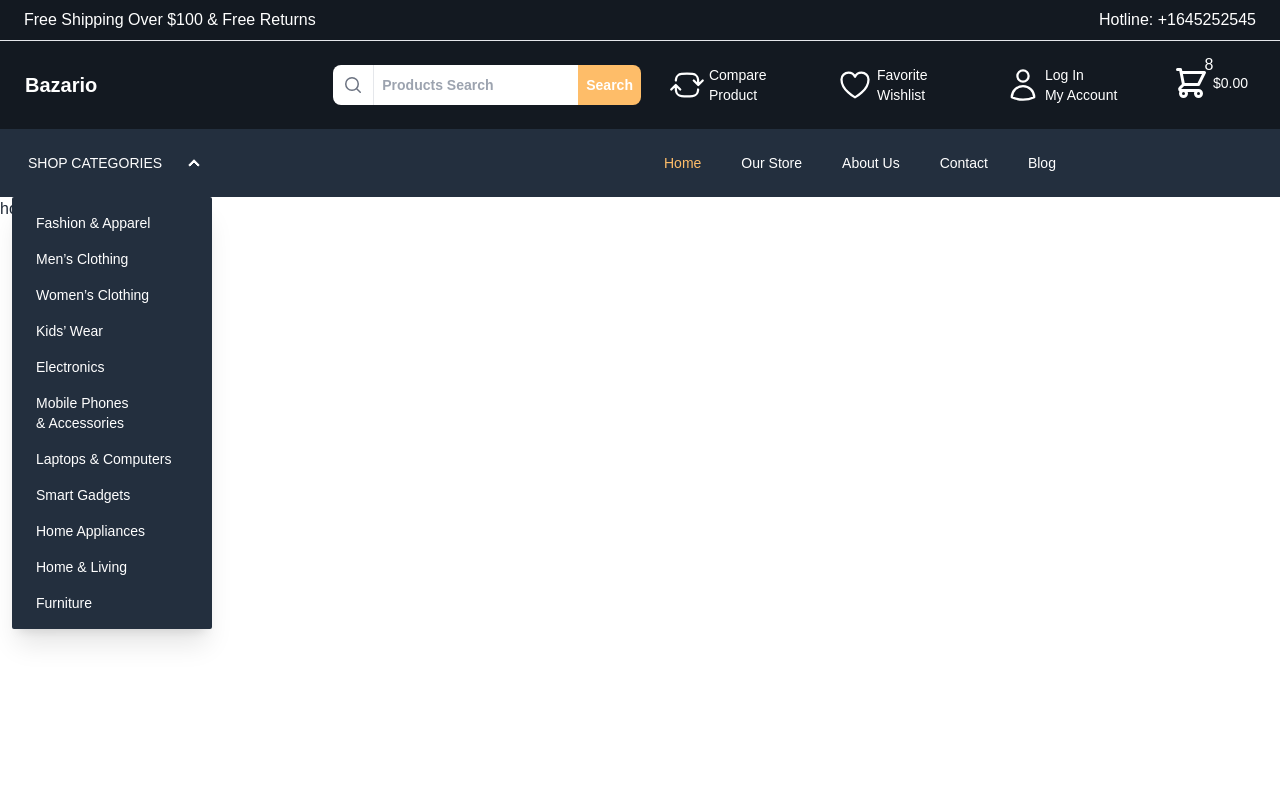
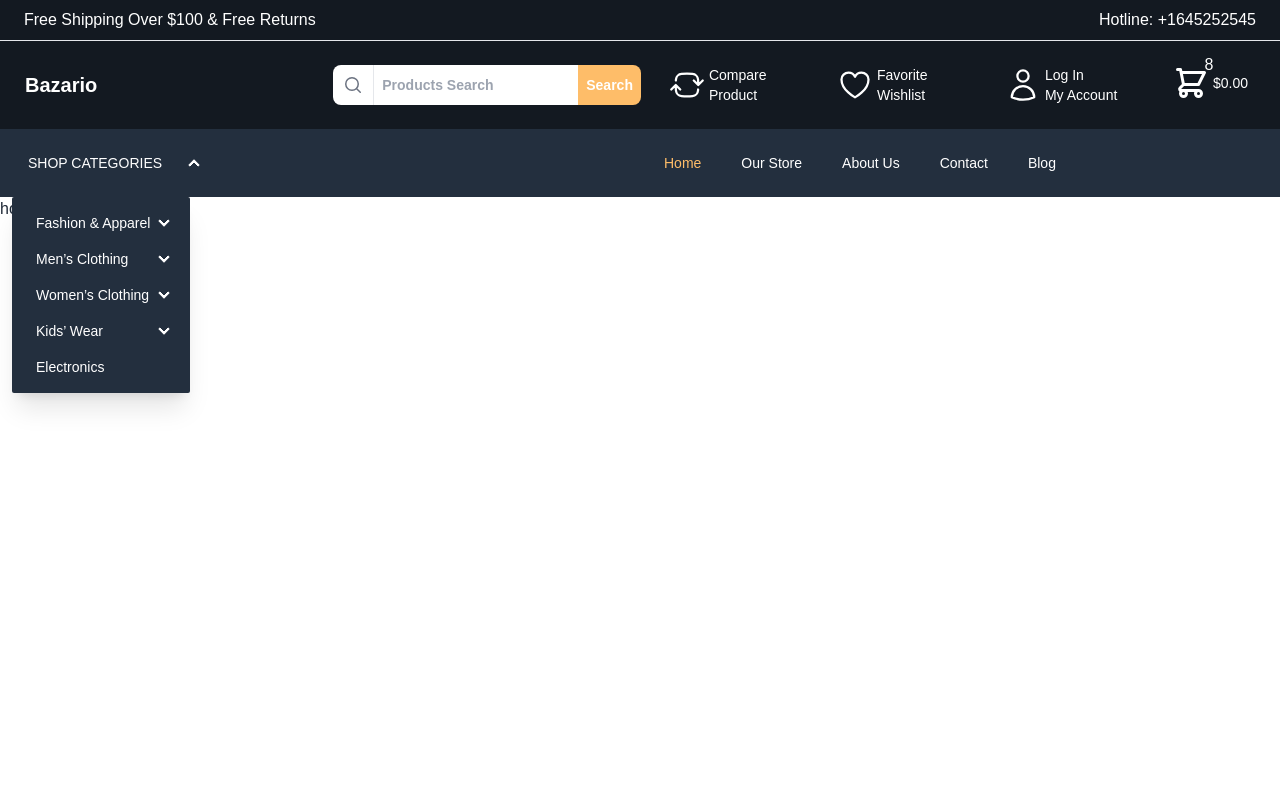
Before and after one commit to rhshuvo44/bazario, a Next.js app: page / in a window 1280 px wide. Both pictures are taken after a click on the heading "SHOP CATEGORIES". Shown: the top 800 px of the page. Built offline with nearby package versions, Linux system fonts and the light colour scheme.

Commit message:
top menu and navbar

```diff
--- a/src/components/UI/navbar/Navbar.tsx
+++ b/src/components/UI/navbar/Navbar.tsx
@@ -1,4 +1,5 @@
 "use client";
+import renderMenu from "@/utils/CategoryMenu";
 import Link from "next/link";
 import { usePathname } from "next/navigation";
 
@@ -12,55 +13,106 @@ const Navbar = () => {
     { path: "/contact", label: "Contact" },
     { path: "/blog", label: "Blog" },
   ];
-  const shopCategories = [
-    "Fashion & Apparel",
-    "Men’s Clothing",
-    "Women’s Clothing",
-    "Kids’ Wear",
-    "Electronics",
-    "Mobile Phones & Accessories",
-    "Laptops & Computers",
-    "Smart Gadgets",
-    "Home Appliances",
-    "Home & Living",
-    "Furniture",
-    // "Home Decor",
-    // "Kitchen Essentials",
-    // "Bedding & Bath",
-    // "Beauty & Personal Care",
-    // "Skincare",
-    // "Haircare",
-    // "Makeup",
-    // "Fragrances",
-    // "Health & Wellness",
-    // "Fitness Equipment",
-    // "Supplements",
-    // "Personal Hygiene",
-    // "Toys & Baby Products",
-    // "Baby Care",
-    // "Toys & Games",
-    // "Kids’ Accessories",
-    // "Books & Stationery",
-    // "Fiction & Non-Fiction",
-    // "Academic Supplies",
-    // "Art & Craft Supplies",
-    // "Sports & Outdoors",
-    // "Sports Equipment",
-    // "Outdoor Gear",
-    // "Fitness Accessories",
-    // "Groceries & Essentials",
-    // "Food & Beverages",
-    // "Cleaning Supplies",
-    // "Pet Supplies",
-    // "Automotive",
-    // "Car Accessories",
-    // "Motorcycle Gear",
-    // "Maintenance Tools",
-    // "Jewelry & Watches",
-    // "Bags & Accessories",
-    // "Digital Products",
-    // "Seasonal Deals",
+  const shopNavLinks = [
+    {
+      path: "/shop/fashion-apparel",
+      label: "Fashion & Apparel",
+      subcategories: [
+        { path: "/shop/fashion-apparel/mens-fashion", label: "Men's Fashion" },
+        {
+          path: "/shop/fashion-apparel/womens-fashion",
+          label: "Women's Fashion",
+        },
+        { path: "/shop/fashion-apparel/accessories", label: "Accessories" },
+      ],
+    },
+    {
+      path: "/shop/mens-clothing",
+      label: "Men’s Clothing",
+      subcategories: [
+        { path: "/shop/mens-clothing/shirts", label: "Shirts" },
+        { path: "/shop/mens-clothing/pants", label: "Pants" },
+        { path: "/shop/mens-clothing/suits", label: "Suits" },
+      ],
+    },
+    {
+      path: "/shop/womens-clothing",
+      label: "Women’s Clothing",
+      subcategories: [
+        { path: "/shop/womens-clothing/dresses", label: "Dresses" },
+        { path: "/shop/womens-clothing/tops", label: "Tops" },
+        { path: "/shop/womens-clothing/skirts", label: "Skirts" },
+      ],
+    },
+    {
+      path: "/shop/kids-wear",
+      label: "Kids’ Wear",
+      subcategories: [
+        { path: "/shop/kids-wear/boys-clothing", label: "Boys' Clothing" },
+        { path: "/shop/kids-wear/girls-clothing", label: "Girls' Clothing" },
+        { path: "/shop/kids-wear/baby-clothing", label: "Baby Clothing" },
+      ],
+    },
+    {
+      path: "/shop/electronics",
+      label: "Electronics",
+      //   subcategories: [
+      //     { path: "/shop/electronics/mobile-phones", label: "Mobile Phones" },
+      //     { path: "/shop/electronics/laptops", label: "Laptops" },
+      //     { path: "/shop/electronics/smart-gadgets", label: "Smart Gadgets" },
+      //   ],
+    },
   ];
+
+  //   const shopCategories = [
+  //     "Fashion & Apparel",
+  //     "Men’s Clothing",
+  //     "Women’s Clothing",
+  //     "Kids’ Wear",
+  //     "Electronics",
+  //     "Mobile Phones & Accessories",
+  //     "Laptops & Computers",
+  //     "Smart Gadgets",
+  //     "Home Appliances",
+  //     "Home & Living",
+  //     "Furniture",
+  //     "Home Decor",
+  //     "Kitchen Essentials",
+  //     "Bedding & Bath",
+  //     "Beauty & Personal Care",
+  //     "Skincare",
+  //     "Haircare",
+  //     "Makeup",
+  //     "Fragrances",
+  //     "Health & Wellness",
+  //     "Fitness Equipment",
+  //     "Supplements",
+  //     "Personal Hygiene",
+  //     "Toys & Baby Products",
+  //     "Baby Care",
+  //     "Toys & Games",
+  //     "Kids’ Accessories",
+  //     "Books & Stationery",
+  //     "Fiction & Non-Fiction",
+  //     "Academic Supplies",
+  //     "Art & Craft Supplies",
+  //     "Sports & Outdoors",
+  //     "Sports Equipment",
+  //     "Outdoor Gear",
+  //     "Fitness Accessories",
+  //     "Groceries & Essentials",
+  //     "Food & Beverages",
+  //     "Cleaning Supplies",
+  //     "Pet Supplies",
+  //     "Automotive",
+  //     "Car Accessories",
+  //     "Motorcycle Gear",
+  //     "Maintenance Tools",
+  //     "Jewelry & Watches",
+  //     "Bags & Accessories",
+  //     "Digital Products",
+  //     "Seasonal Deals",
+  //   ];
 
   return (
     <div className="navbar bg-[#232F3E] text-white">
@@ -98,16 +150,39 @@ const Navbar = () => {
             ))}
           </ul>
         </div>
+
         <ul className="menu menu-horizontal px-1 bg-[#232F3E] hidden md:block w-52">
           <li>
-            <details>
-              <summary className="uppercase">Shop Categories</summary>
-              <ul className="p-2 bg-[#232F3E]  rounded-sm">
-                {shopCategories.map((category, index) => (
+            <details className="dropdown-hover">
+              <summary className="uppercase hover:text-white focus-visible:text-white active:text-white">
+                Shop Categories
+              </summary>
+              <ul className="p-2 bg-[#232F3E] rounded-sm">
+                {/* {shopCategories.map((category, index) => (
                   <li key={index}>
                     <Link href="/">{category}</Link>
                   </li>
-                ))}
+                ))} */}
+                {/* {shopNavLinks.map((category, index) => (
+                  <li key={index}>
+                    <Link href={`/${category.path}`}>{category.label}</Link>
+                    {category.subcategories &&
+                      category.subcategories.length > 0 && (
+                        <ul>
+                          {category.subcategories.map(
+                            (subcategory, subIndex) => (
+                              <li key={subIndex}>
+                                <Link href={`/${category.path}`}>
+                                  {"subcategory"}
+                                </Link>
+                              </li>
+                            )
+                          )}
+                        </ul>
+                      )}
+                  </li>
+                ))} */}
+                {renderMenu(shopNavLinks)}
               </ul>
             </details>
           </li>
--- /dev/null
+++ b/src/utils/CategoryMenu.tsx
@@ -0,0 +1,23 @@
+import Link from "next/link";
+
+interface MenuItem {
+  label: string;
+  path: string;
+  subcategories?: MenuItem[];
+}
+
+const renderMenu = (items: MenuItem[]) =>
+  items.map((item, index) => (
+    <li key={index}>
+      {item.subcategories ? (
+        <details>
+          <summary>{item.label}</summary>
+          <ul>{renderMenu(item.subcategories)}</ul>
+        </details>
+      ) : (
+        <Link href={item?.path}>{item.label}</Link>
+      )}
+    </li>
+  ));
+
+export default renderMenu;
```
